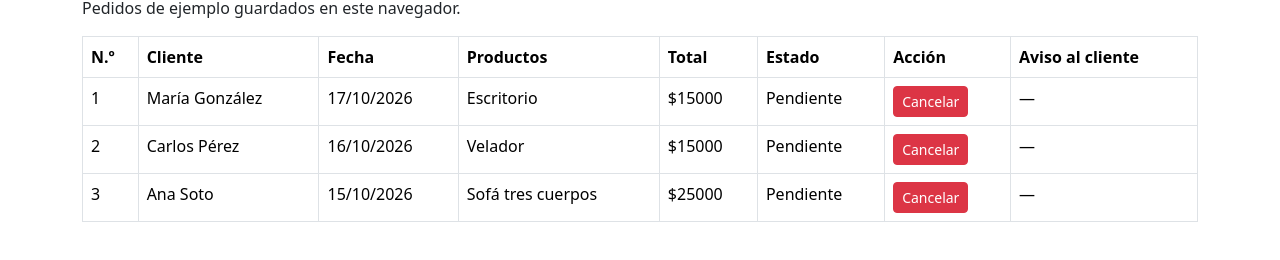
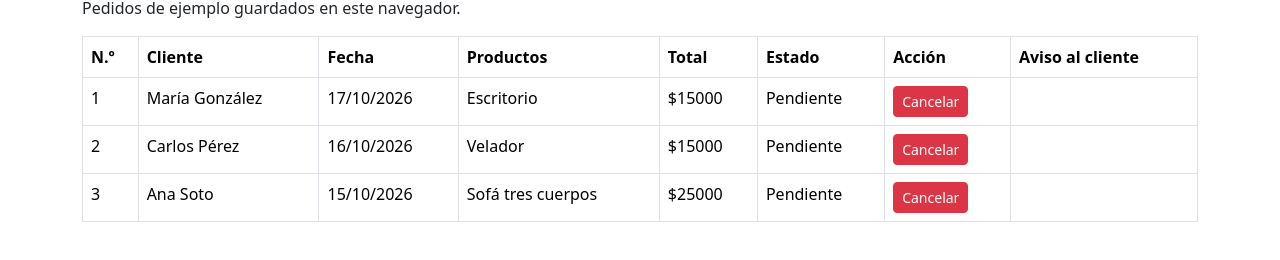
Before and after one commit to Martin1095/proyecto_muebles_react, a React (Vite) app: page /admin in a window 1280 px wide. Shown: the part 164-424 px from the top of the page. Built offline with nearby package versions, Linux system fonts and the light colour scheme.

Commit message:
Simplify admin order cancellation logic

```diff
--- a/src/pages/Admin.jsx
+++ b/src/pages/Admin.jsx
@@ -4,14 +4,24 @@ import pedidosIniciales from '../data/Orders';
 
 function Admin() {
   const [pedidos, setPedidos] = useState(() => {
-    const pedidosGuardados = JSON.parse(localStorage.getItem('pedidos'));
-    return pedidosGuardados || pedidosIniciales;
+    const pedidosGuardados = localStorage.getItem('pedidos');
+
+    if (pedidosGuardados) {
+      return JSON.parse(pedidosGuardados);
+    }
+
+    return pedidosIniciales;
   });
 
   const cancelarPedido = (id) => {
-    const pedidosActualizados = pedidos.map((pedido) =>
-      pedido.id === id ? { ...pedido, estado: 'Cancelado' } : pedido
-    );
+    const pedidosActualizados = pedidos.map((pedido) => {
+      if (pedido.id === id) {
+        return { ...pedido, estado: 'Cancelado' };
+      }
+
+      return pedido;
+    });
+
     setPedidos(pedidosActualizados);
     localStorage.setItem('pedidos', JSON.stringify(pedidosActualizados));
   };
@@ -21,9 +31,9 @@ function Admin() {
       <h1>Administrar pedidos</h1>
       <p>Pedidos de ejemplo guardados en este navegador.</p>
 
-      {pedidos.length === 0 ? (
-        <Alert variant="info">No hay pedidos registrados.</Alert>
-      ) : (
+      {pedidos.length === 0 && <Alert variant="info">No hay pedidos registrados.</Alert>}
+
+      {pedidos.length > 0 && (
         <Table bordered hover>
           <thead>
             <tr>
@@ -57,13 +67,11 @@ function Admin() {
                   </Button>
                 </td>
                 <td>
-                  {pedido.estado === 'Cancelado' ? (
+                  {pedido.estado === 'Cancelado' && (
                     <Alert variant="warning" className="mb-0">
                       Lamentablemente tuvimos que cancelar su pedido. Si tiene
                       alguna duda, escríbanos.
                     </Alert>
-                  ) : (
-                    '—'
                   )}
                 </td>
               </tr>
```
